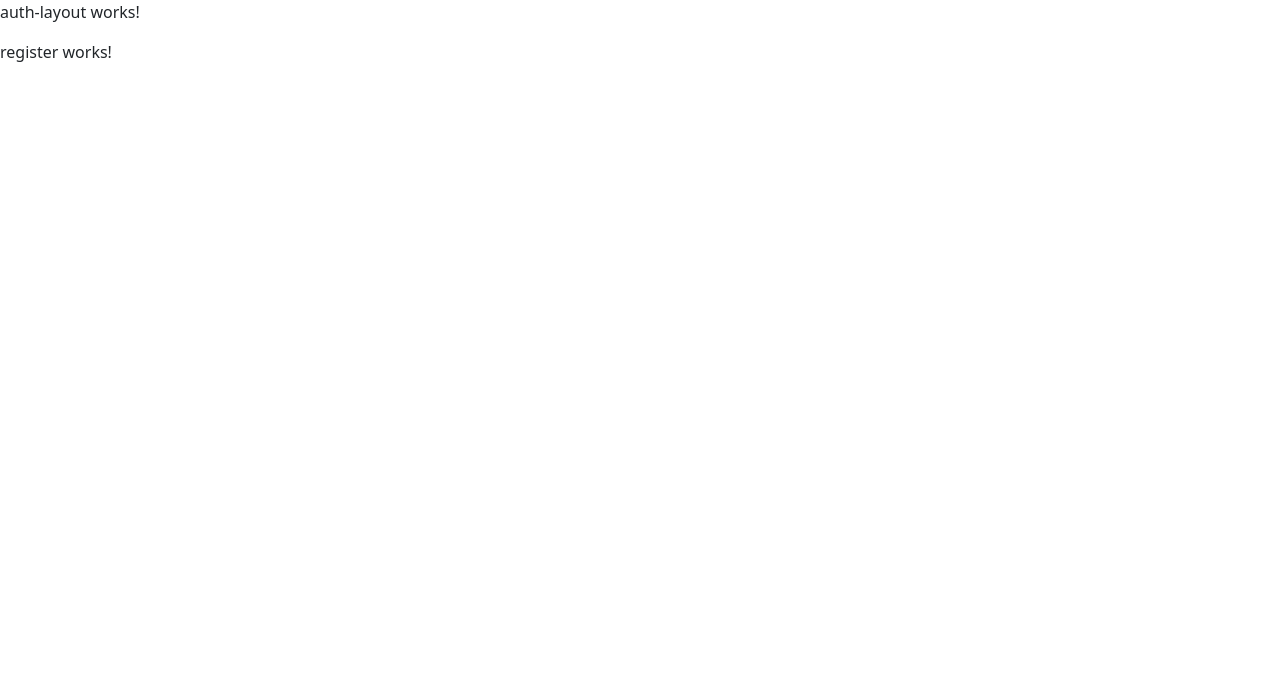
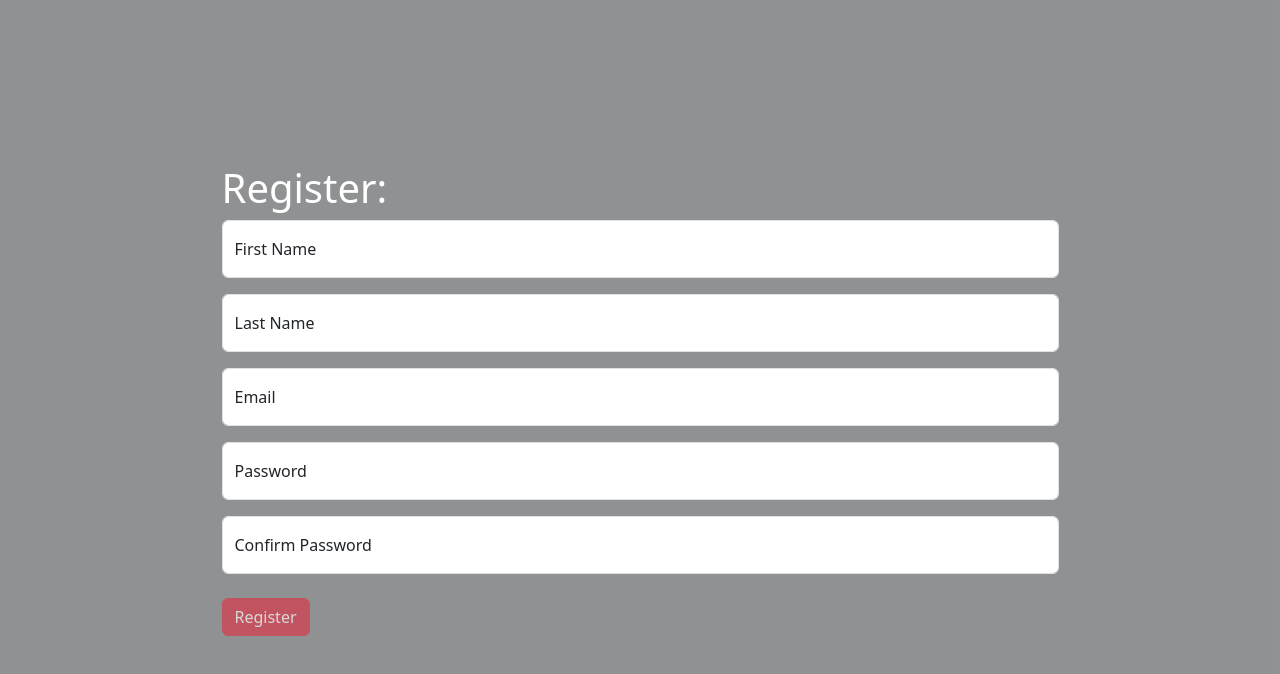
Before and after one commit to iyousefibrahim/Taskify, an Angular app in the folder frontend/: page /register in a window 1280 px wide. Shown: the top 674 px of the page. Built offline with nearby package versions, Linux system fonts and the light colour scheme.

Commit message:
feat: implement registration form with validation and authentication service

```diff
--- a/frontend/src/app/components/register/register.component.html
+++ b/frontend/src/app/components/register/register.component.html
@@ -1 +1,52 @@
-<p>register works!</p>
+<section class="vh-100 bg-opacity-50 bg-dark d-flex align-items-center">
+    <div class="container d-flex justify-content-center">
+
+        <form class="py-5 w-75" [formGroup]="registerForm" (ngSubmit)="registerSubmit()">
+            <h1 class="text-white">Register:</h1>
+
+            <div class="d-flex flex-column gap-3">
+                <div class="form-floating">
+                    <input formControlName="firstName" type="text" class="form-control" id="floatingFirstName"
+                        placeholder="FirstName">
+                    <label for="floatingFirstName">First Name</label>
+                </div>
+
+                <div class="form-floating">
+                    <input formControlName="lastName" type="text" class="form-control" id="floatingLastName"
+                        placeholder="LastName">
+                    <label for="floatingLastName">Last Name</label>
+                </div>
+
+                <div class="form-floating">
+                    <input formControlName="email" type="email" class="form-control" id="floatingEmail"
+                        placeholder="Email">
+                    <label for="floatingEmail">Email</label>
+                </div>
+
+                <div class="form-floating">
+                    <input formControlName="password" type="password" class="form-control" id="floatingPassword"
+                        placeholder="Password">
+                    <label for="floatingPassword">Password</label>
+                </div>
+
+                <div class="form-floating">
+                    <input formControlName="rePassword" type="password" class="form-control" id="floatingrePassword"
+                        placeholder="rePassword">
+                    <label for="floatingrePassword">Confirm Password</label>
+                </div>
+
+            @if(registerSuccess){
+                <p class="alert alert-success mt-2">Register Success!</p>
+            }
+
+            @if (registerErrorMsg && !registerSuccess) {
+                <p class="alert alert-danger mt-2">{{registerErrorMsg}}</p>
+            }
+
+            <button [disabled]="registerForm.invalid" type="submit" class="btn btn-danger mt-2 align-self-start">Register</button>
+
+            </div>
+
+        </form>
+    </div>
+</section>
--- a/frontend/src/app/components/register/register.component.ts
+++ b/frontend/src/app/components/register/register.component.ts
@@ -1,11 +1,52 @@
-import { Component } from '@angular/core';
+import { Component, inject } from '@angular/core';
+import { AuthService } from '../../core/services/auth.service';
+import { FormBuilder, FormGroup, Validators, ReactiveFormsModule } from '@angular/forms';
+import { confirmPassword } from '../../shared/utils/confirmPassword';
+import { Router } from '@angular/router';
 
 @Component({
   selector: 'app-register',
-  imports: [],
+  imports: [ReactiveFormsModule],
   templateUrl: './register.component.html',
   styleUrl: './register.component.scss'
 })
 export class RegisterComponent {
+  private readonly _AuthService = inject(AuthService);
+  private readonly _FromBuilder = inject(FormBuilder);
+  private readonly _Router = inject(Router);
+  registerErrorMsg: string = "";
+  registerSuccess: boolean = false;
+
+  registerForm: FormGroup = this._FromBuilder.group({
+    firstName: [null, [Validators.required, Validators.min(2), Validators.max(20)]],
+    lastName: [null, [Validators.required, Validators.min(2), Validators.max(20)]],
+    email: [null, [Validators.required, Validators.email]],
+    password: [null, [Validators.required]],
+    rePassword: [null, [Validators.required]]
+  }, { validators: confirmPassword });
+
+  registerSubmit() {
+    console.log(this.registerForm);
+
+    if (this.registerForm.valid) {
+      const userData = this.registerForm.value;
+      this._AuthService.register(userData).subscribe({
+        next: (res) => {
+          console.log(res);
+          this.registerSuccess = true;
+          const token = res.data.user.token;
+          localStorage.setItem('userToken', token);
+
+          setTimeout(() => {
+            this._Router.navigate(['/home']);
+          }, 3000)
+        },
+        error: (err) => {
+          console.log(err);
+          this.registerErrorMsg = err.error.message;
+        }
+      });
+    }
+  }
 
 }
--- /dev/null
+++ b/frontend/src/app/core/services/auth.service.ts
@@ -0,0 +1,26 @@
+import { baseUrl } from './../../environment/env.local';
+import { HttpClient } from '@angular/common/http';
+import { inject, Injectable } from '@angular/core';
+import { Observable } from 'rxjs';
+
+@Injectable({
+  providedIn: 'root'
+})
+export class AuthService {
+
+  constructor() { }
+  private readonly _HttpClient = inject(HttpClient);
+
+  register(userData: object): Observable<any> {
+    return this._HttpClient.post(`${baseUrl}/api/v1/users/register`, userData);
+  }
+
+  login(userData: object): Observable<any> {
+    return this._HttpClient.post(`${baseUrl}/api/v1/users/login`, userData);
+  }
+
+  signOut() {
+    localStorage.clear();
+  }
+
+}
--- a/frontend/src/app/layouts/auth-layout/auth-layout.component.html
+++ b/frontend/src/app/layouts/auth-layout/auth-layout.component.html
@@ -1,2 +1 @@
-<p>auth-layout works!</p>
 <router-outlet></router-outlet>
--- /dev/null
+++ b/frontend/src/app/shared/utils/confirmPassword.ts
@@ -0,0 +1,12 @@
+import { FormGroup } from "@angular/forms";
+
+export function confirmPassword(group: FormGroup) {
+    const password = group.get('password');
+    const rePassword = group.get('rePassword');
+
+    if (password?.value !== rePassword?.value) {
+      rePassword?.setErrors({ mismatch: true });
+    } else {
+      rePassword?.setErrors(null);
+    }
+  }
```
Also changed, not shown: 1 other file (tests, documents, lock files or other folders).
